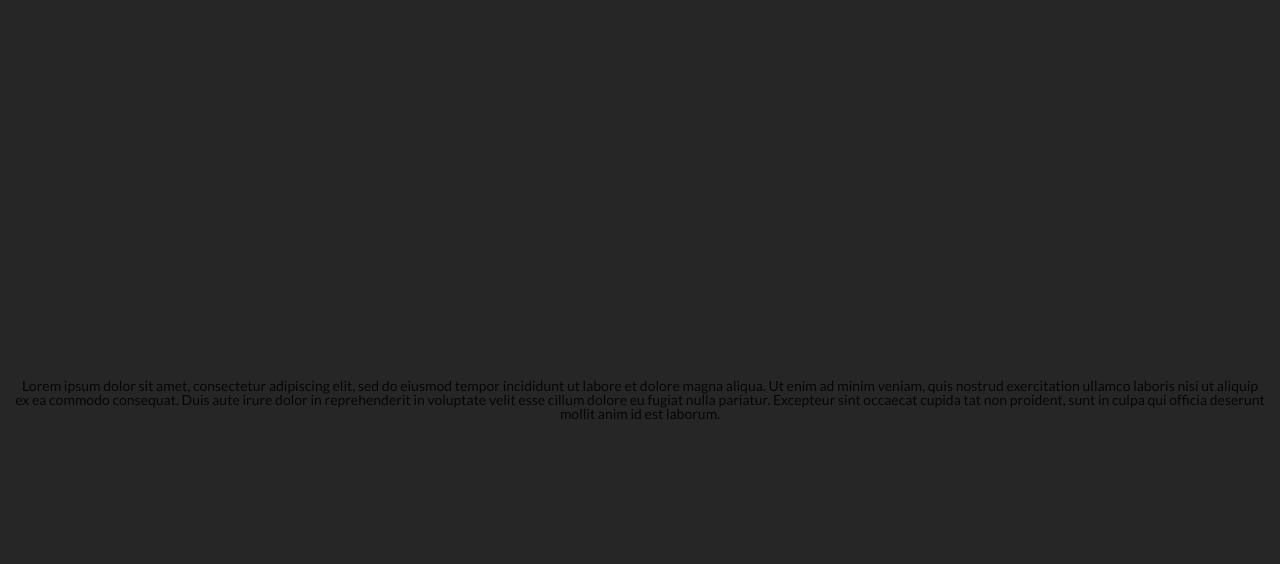
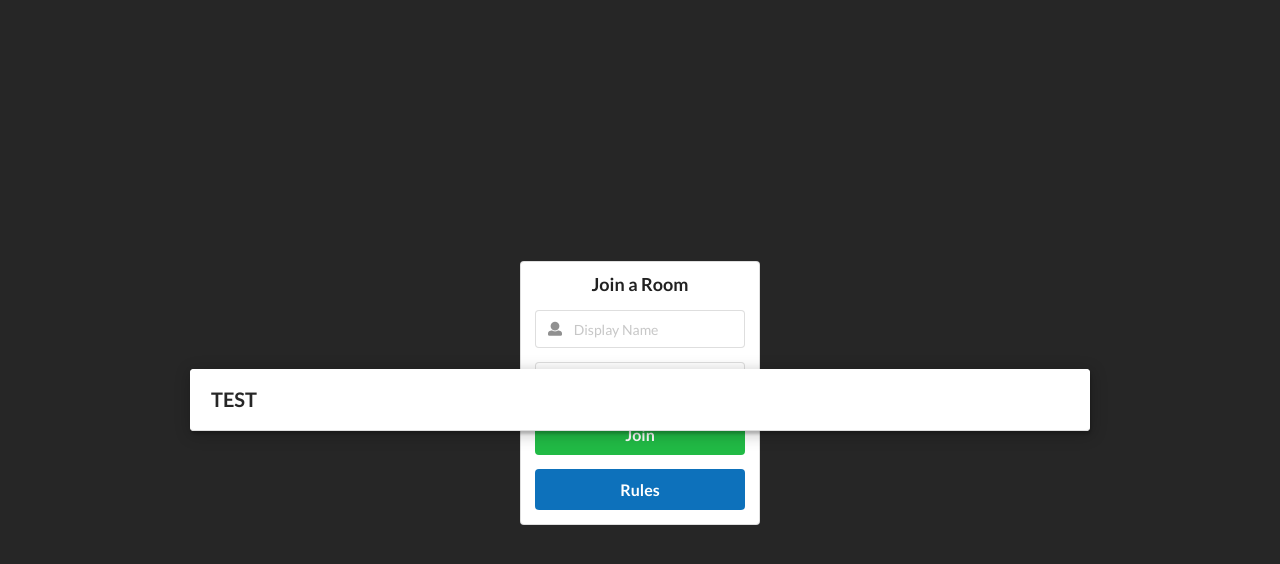
Before and after one commit to SumitNawathe/secret-hitler, a website: page public/index.html in a window 1280 px wide. Both pictures are taken after a click on the button "Rules". Drawn offline with nearby package versions, Linux system fonts and the light colour scheme.

Commit message:
Cleaned up trash in index.html

```diff
--- a/public/index.html
+++ b/public/index.html
@@ -9,13 +9,19 @@
         <!-- this is bad, but can't figure out why it's not working -->
 
         <!--<script src="https://cdnjs.cloudflare.com/ajax/libs/semantic-ui/2.4.1/semantic.min.js"></script>-->
-        <script src="{{asset('../semantic/dist/semantic.min.js')}}"></script>
+        <script
+  src="https://code.jquery.com/jquery-3.1.1.min.js"
+  integrity="sha256-hVVnYaiADRTO2PzUGmuLJr8BLUSjGIZsDYGmIJLv2b8="
+  crossorigin="anonymous"></script>
+        <script src="../semantic/dist/semantic.min.js"></script>
     </head>
     <body>
-        <div class="ui dimmer modals page transition visible active" id="pop1" style="display: flex !important;">
-            <section class="signin-modal ui modal small segment column transition visible active" id="pop2" style="display: block !important;">
-                <!--<h2 class=header>Join a Room</h2>-->
-                <form class="ui form" action="/lobby.html" style="text-align: center">
+        <div class="ui active dimmer">
+            <section class="ui segment">
+                <div class="ui header">
+                    Join a Room
+                </div>
+                <form class="ui form" action="/lobby.html">
                     <!--<label>Display Name</label>-->
                     <div class="field">
                         <div class="ui left icon input">
@@ -30,26 +36,25 @@
                             <i class="hand spock icon"></i>
                         </div>
                     </div>
-                    <button class="ui primary button fluid large signin-submit">Join</button>
+                    <button class="ui positive button fluid large">Join</button>
                 </form>
-                <button class="ui primary button fluid large signin-submit" id="rules" onclick="rules()">Rules</button>
+                <br>
+                <button class="ui primary button fluid large" id="rules-button">Rules</button>
             </section>
-        </div>
-        <div class="ui dimmer modals" id='rulesheader'>Lorem ipsum dolor sit amet, consectetur
-            adipiscing elit, sed do eiusmod tempor incididunt ut labore et dolore magna aliqua. Ut enim ad minim veniam,
-             quis nostrud exercitation ullamco laboris nisi ut aliquip ex ea commodo consequat. Duis aute irure dolor in
-             reprehenderit in voluptate velit esse cillum dolore eu fugiat nulla pariatur. Excepteur sint occaecat cupida
-             tat non proident, sunt in culpa qui officia deserunt mollit anim id est laborum.
-
+            <div class="ui modal" id="modalrules">
+                <div class="header">
+                    TEST
+                </div>
+            </div>
         </div>
         <script>
-            function rules() {
-                document.getElementById("pop1").classList.remove("active");
-                document.getElementById("pop2").classList.remove("active");
-                document.getElementById("rulesheader").classList.add("visible");
-                document.getElementById("rulesheader").classList.add("active");
-                //document.getElementById("rulesheader").style.display = "flex !important;";
-            }
+            //$('#modalrules').modal('show');
+            $(document).ready(function() {
+                $('#rules-button').click(function() {
+                    document.getElementById("modalrules").classList.add("active", "visible");
+                    document.getElementById("modalrules").classList.remove("hidden");
+                });
+            });
         </script>
     </body>
 </html>
```
Also changed, not shown: public/test.html (added, +45 -0 lines).
